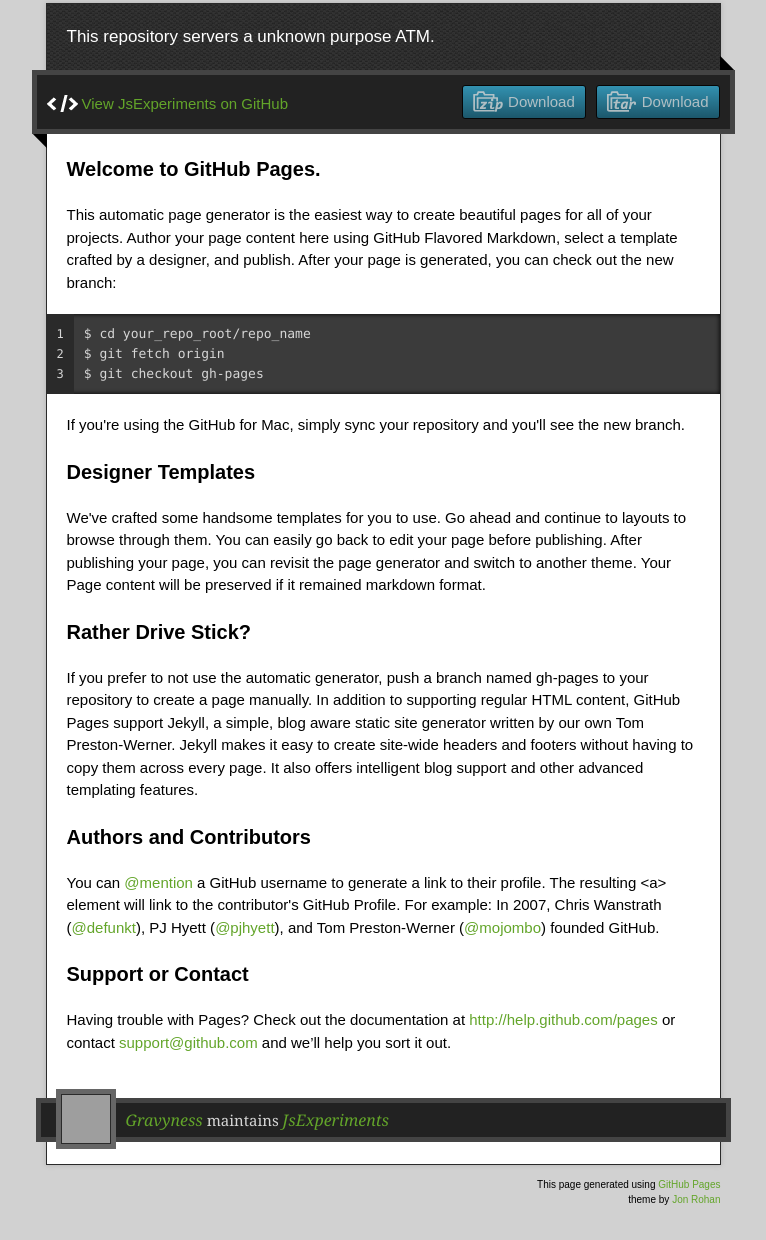
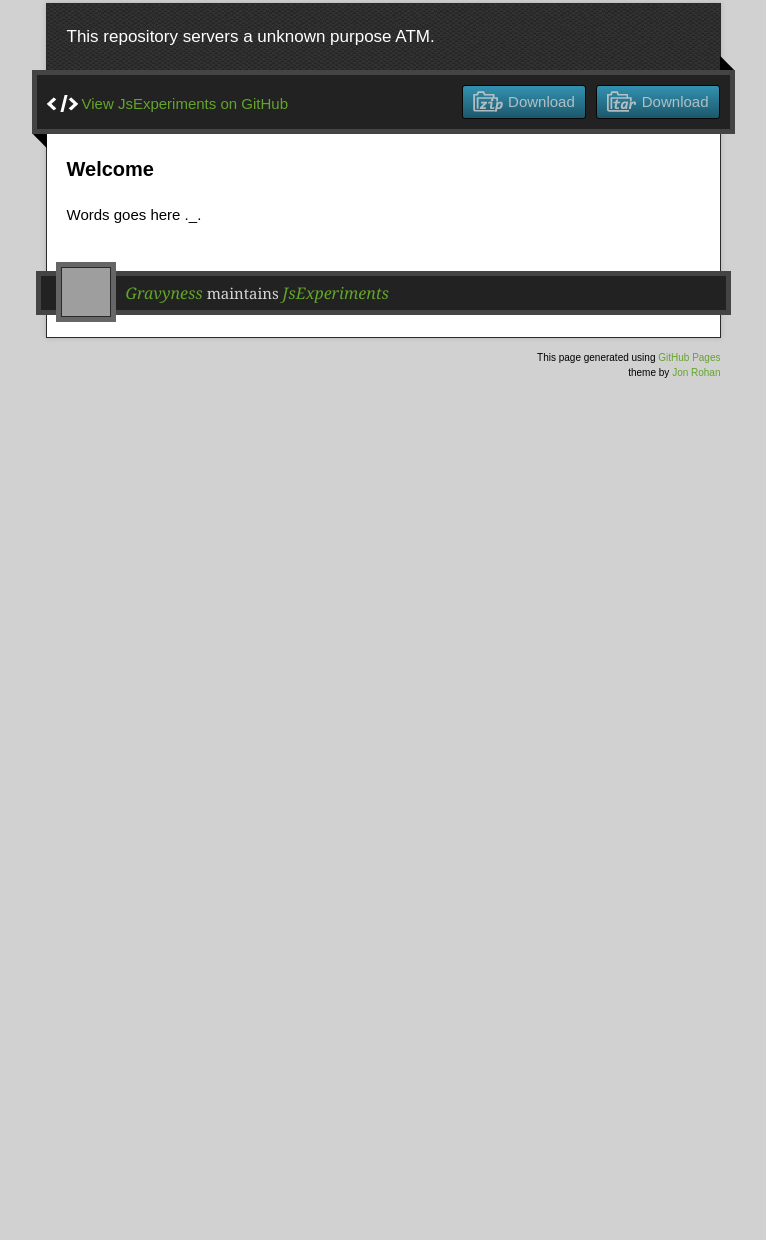
Before and after one commit to Gravyness/JsExperiments, a plain HTML site: page index.html in a window 1280 px wide. Shown: the part 127-1367 px from the top of the page, without its empty margins (257-1023 px from the left). After the commit the page ends 800 px from the top, so only its background shows below. Drawn offline with nearby package versions, Linux system fonts and the light colour scheme; grey boxes are pictures that could not be loaded.

```diff
--- a/index.html
+++ b/index.html
@@ -36,32 +36,9 @@
         <span class="blc"></span><span class="trc"></span>
         </div>
         <article class="markdown-body">
-          <h3>Welcome to GitHub Pages.</h3>
+          <h3>Welcome</h3>
 
-<p>This automatic page generator is the easiest way to create beautiful pages for all of your projects. Author your page content here using GitHub Flavored Markdown, select a template crafted by a designer, and publish. After your page is generated, you can check out the new branch:</p>
-
-<pre><code>$ cd your_repo_root/repo_name
-$ git fetch origin
-$ git checkout gh-pages
-</code></pre>
-
-<p>If you're using the GitHub for Mac, simply sync your repository and you'll see the new branch.</p>
-
-<h3>Designer Templates</h3>
-
-<p>We've crafted some handsome templates for you to use. Go ahead and continue to layouts to browse through them. You can easily go back to edit your page before publishing. After publishing your page, you can revisit the page generator and switch to another theme. Your Page content will be preserved if it remained markdown format.</p>
-
-<h3>Rather Drive Stick?</h3>
-
-<p>If you prefer to not use the automatic generator, push a branch named <code>gh-pages</code> to your repository to create a page manually. In addition to supporting regular HTML content, GitHub Pages support Jekyll, a simple, blog aware static site generator written by our own Tom Preston-Werner. Jekyll makes it easy to create site-wide headers and footers without having to copy them across every page. It also offers intelligent blog support and other advanced templating features.</p>
-
-<h3>Authors and Contributors</h3>
-
-<p>You can <a href="https://github.com/blog/821" class="user-mention">@mention</a> a GitHub username to generate a link to their profile. The resulting <code>&lt;a&gt;</code> element will link to the contributor's GitHub Profile. For example: In 2007, Chris Wanstrath (<a href="https://github.com/defunkt" class="user-mention">@defunkt</a>), PJ Hyett (<a href="https://github.com/pjhyett" class="user-mention">@pjhyett</a>), and Tom Preston-Werner (<a href="https://github.com/mojombo" class="user-mention">@mojombo</a>) founded GitHub.</p>
-
-<h3>Support or Contact</h3>
-
-<p>Having trouble with Pages? Check out the documentation at <a href="http://help.github.com/pages">http://help.github.com/pages</a> or contact <a href="mailto:support@github.com">support@github.com</a> and we’ll help you sort it out.</p>
+<p>Words goes here ._.</p>
         </article>
       </div>
     </div>
```
Also changed, not shown: params.json (+1 -1 lines).
